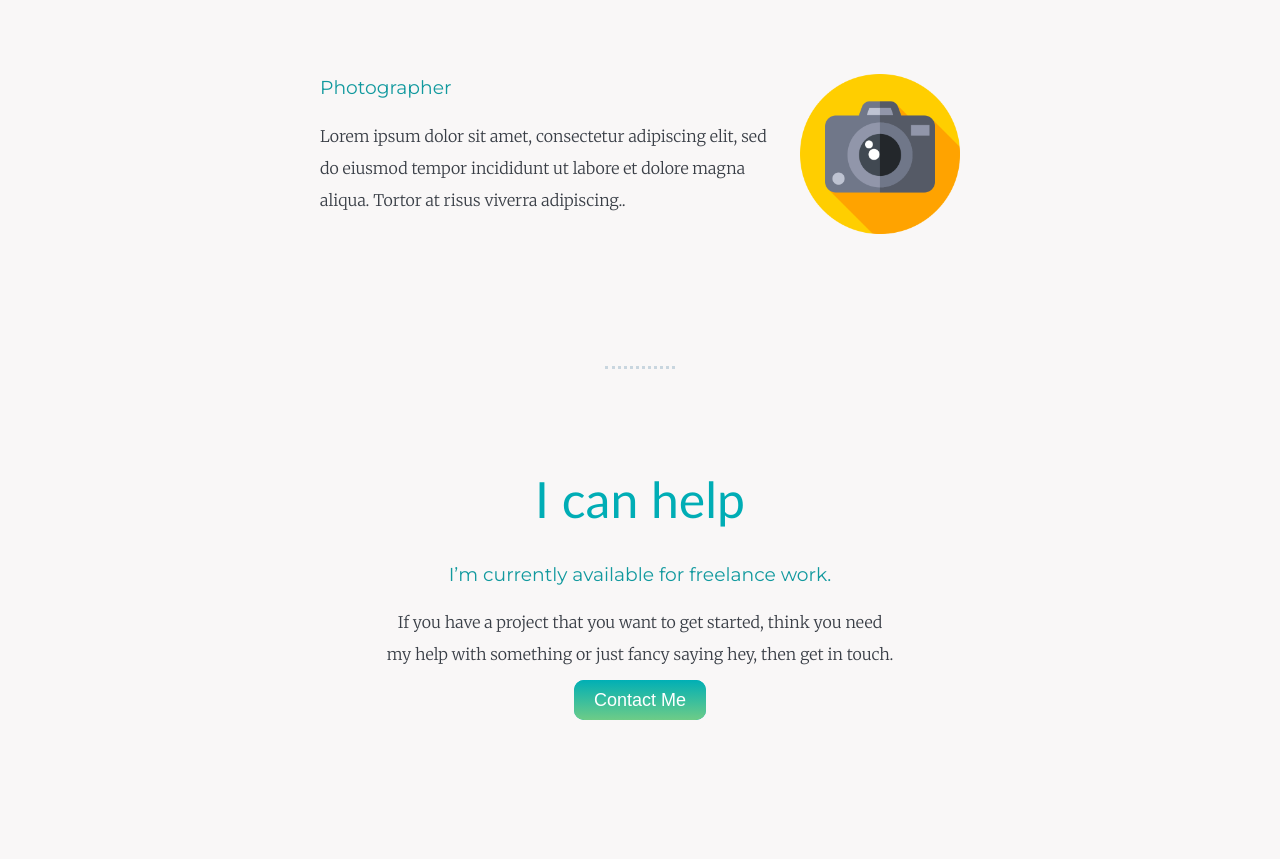
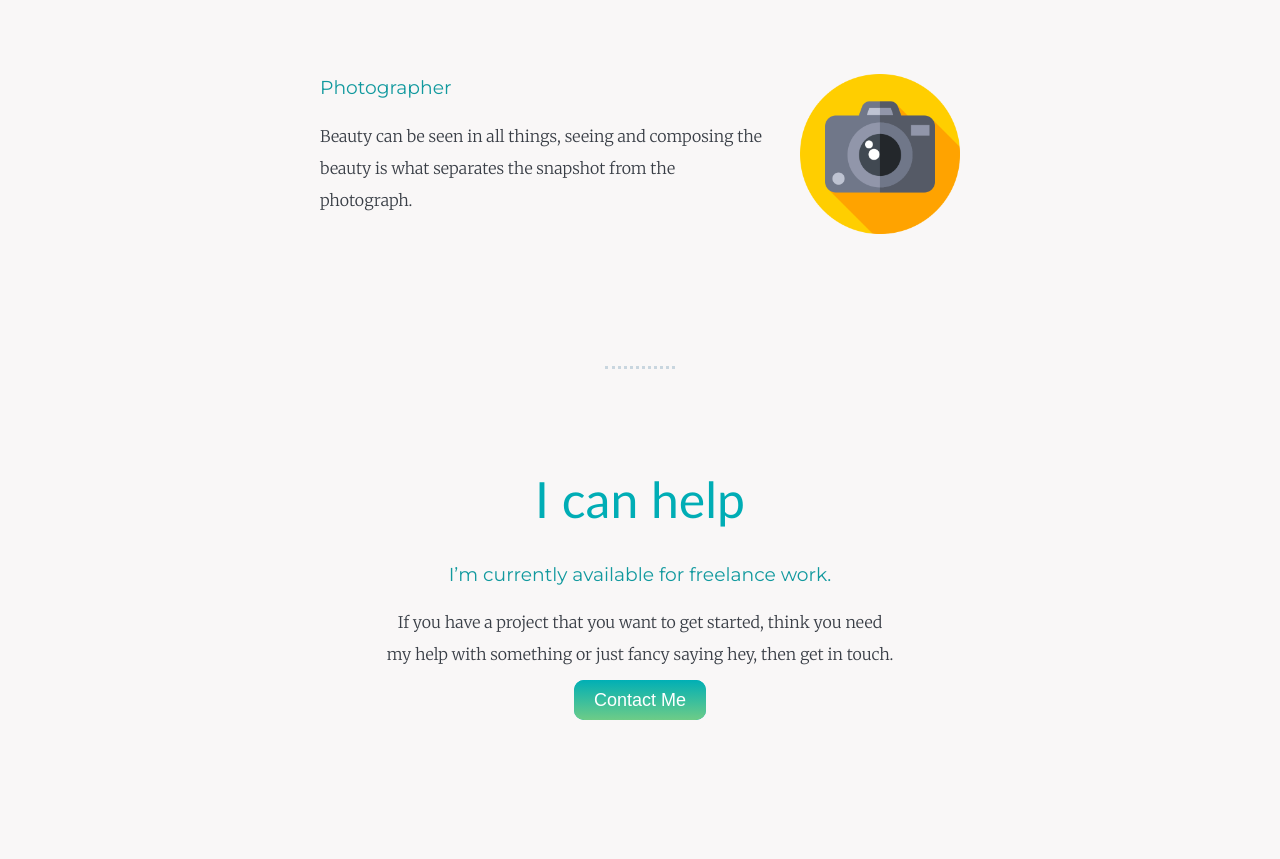
Before and after one commit to jamiul360/personal-site, a plain HTML site: page index.html in a window 1280 px wide. Shown: the part 1540-2399 px from the top of the page. Drawn offline with Linux system fonts and the light colour scheme; a web font is replaced by a local one.

Commit message:
Update index.html

```diff
--- a/index.html
+++ b/index.html
@@ -41,7 +41,7 @@
           <div class="skill-row">
             <img class="photography-img" src="image/photography.png" alt="photography">
             <h3>Photographer</h3>
-            <p>Lorem ipsum dolor sit amet, consectetur adipiscing elit, sed do eiusmod tempor incididunt ut labore et dolore magna aliqua. Tortor at risus viverra adipiscing..</p>
+            <p>Beauty can be seen in all things, seeing and composing the beauty is what separates the snapshot from the photograph.</p>
           </div>
         </div>
         <hr>
```
